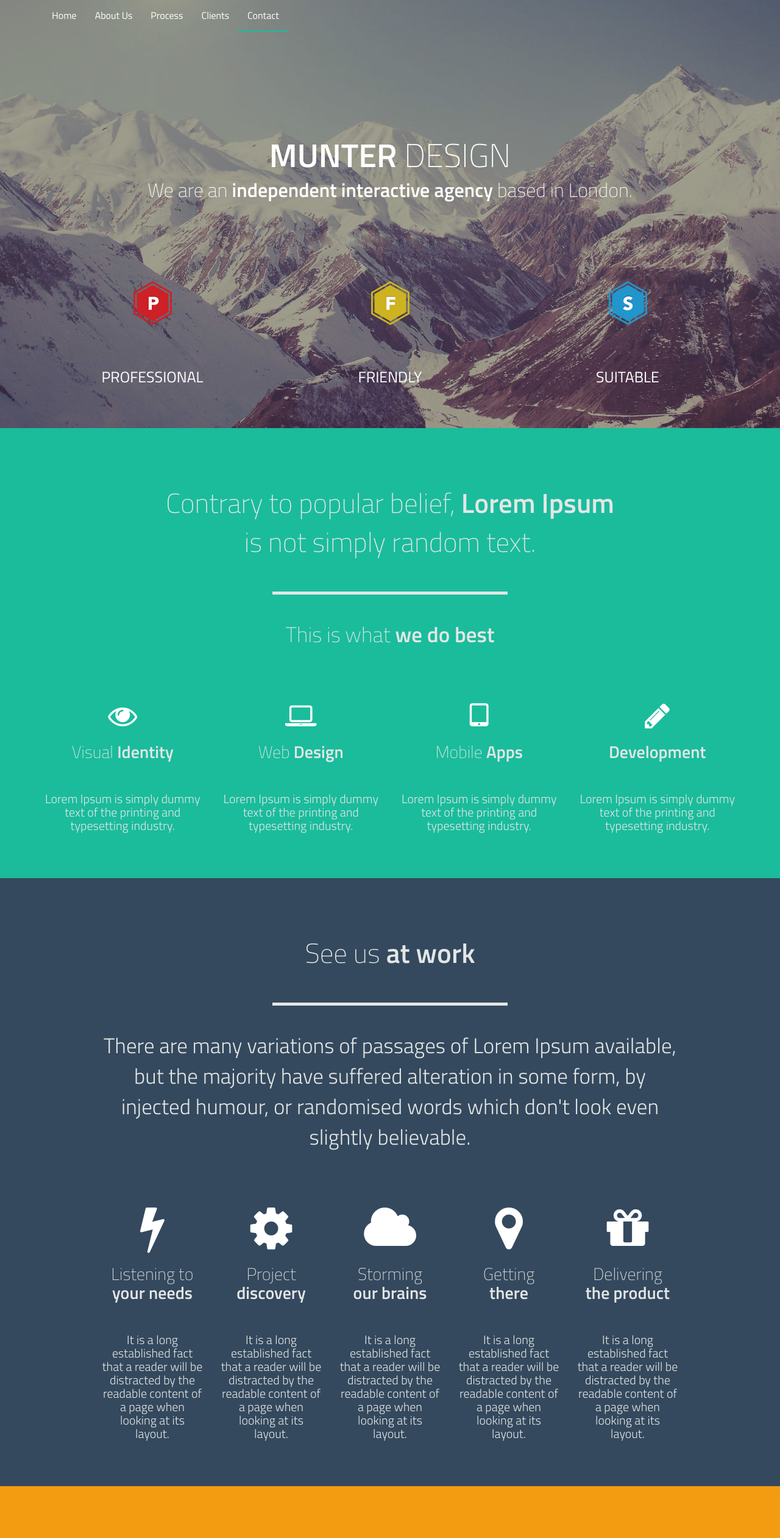
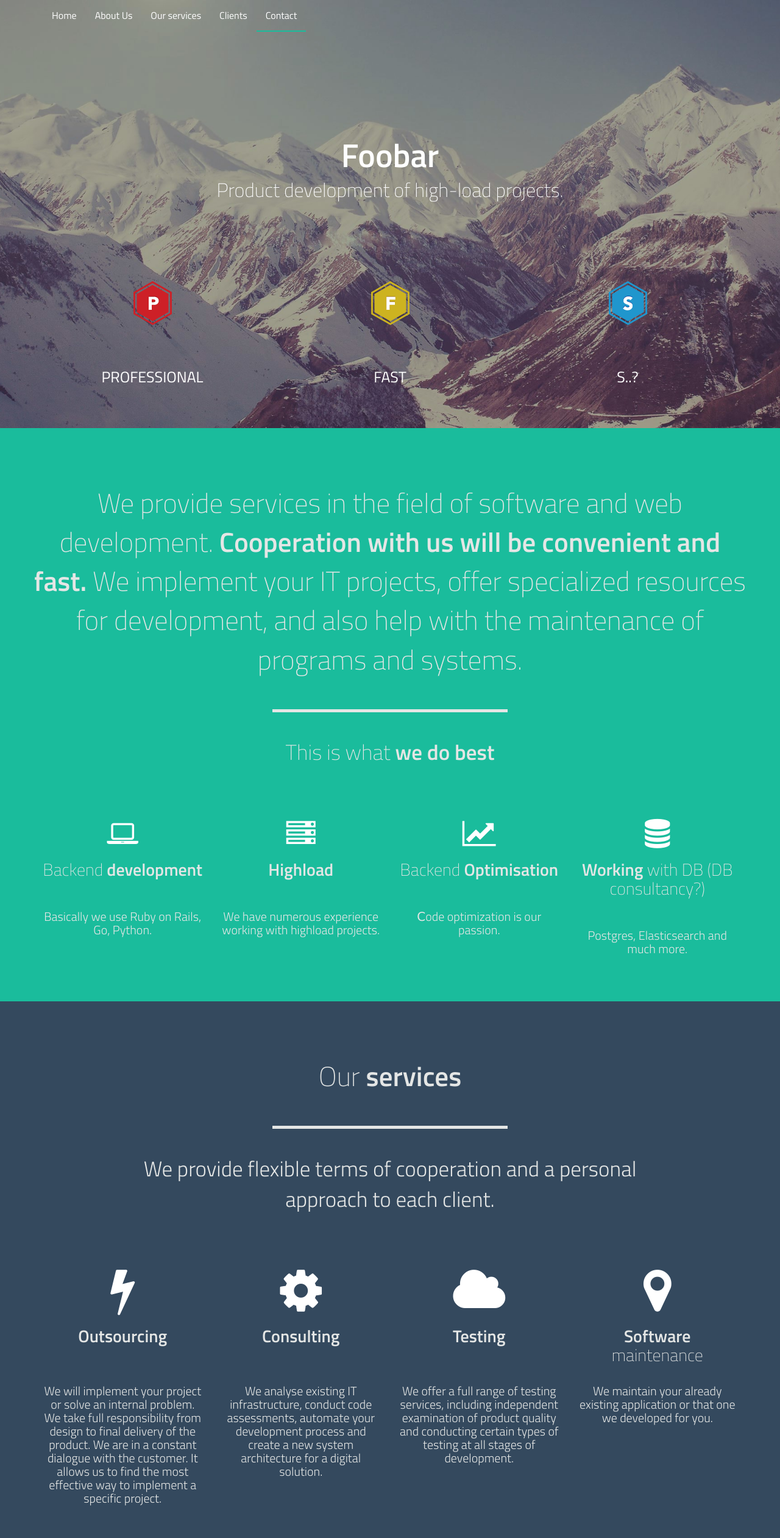
Before and after one commit to tataurov/foobar.github.io, a plain HTML site: page index.html in a window 1280 px wide. Shown: the top 2522 px of the page at 61% size. Drawn offline with Linux system fonts and the light colour scheme.

Commit message:
feat: texts and some icons changes

```diff
--- a/css/style.css
+++ b/css/style.css
@@ -82,7 +82,7 @@ body {
 }
 
 @media (min-width: 768px) and (max-width: 991px) {
-  #process .content-row h2 {
+  #services .content-row h2 {
     min-height: 6em;
   }
 }
@@ -314,13 +314,13 @@ i {
   }
 }
 
-#process {
+#services {
   background-color: #34495e;
   color: #e4e6e5;
   padding-top: 90px;
 }
 
-#process i {
+#services i {
   font-size: 80px;
   color: white;
 }
@@ -639,3 +639,8 @@ i {
   opacity: 1;
   display: block;
 }
+
+#services .content-row h2 {
+  padding-bottom: 0;
+  min-height: 3em;
+}
--- a/index.html
+++ b/index.html
@@ -2,10 +2,10 @@
 <html lang="en">
 <head>
   <meta charset="utf-8">
-  <title>Munter - Bootstrap One Page Template</title>
+  <title>Foobar - Product development of high-load projects</title>
   <meta content="width=device-width, initial-scale=1.0" name="viewport">
-  <meta content="" name="keywords">
-  <meta content="" name="description">
+  <meta content="development ruby ruby-on-rails high-load postgresql golang python" name="keywords">
+  <meta content="We provide services in the field of software and web development." name="description">
 
   <!-- Favicons -->
   <link href="img/favicon.png" rel="icon">
@@ -19,24 +19,21 @@
 
   <!-- Libraries CSS Files -->
   <link href="lib/font-awesome/css/font-awesome.min.css" rel="stylesheet">
-  <link href="lib/fancybox/fancybox.css" rel="stylesheet">
 
   <!-- Main Stylesheet File -->
   <link href="css/style.css" rel="stylesheet">
 
-  <link rel="prefetch" href="img/zoom.png">
+  <!-- Global site tag (gtag.js) - Google Analytics -->
+  <script async src="https://www.googletagmanager.com/gtag/js?id=G-QPR0GGKFZ7"></script>
+  <script>
+    window.dataLayer = window.dataLayer || [];
+    function gtag(){dataLayer.push(arguments);}
+    gtag('js', new Date());
 
-  <!-- =======================================================
-    Template Name: Munter
-    Template URL: https://templatemag.com/munter-bootstrap-one-page-template/
-    Author: TemplateMag.com
-    License: https://templatemag.com/license/
-  ======================================================= -->
+    gtag('config', 'G-QPR0GGKFZ7');
+  </script>
 </head>
-
 <body data-spy="scroll" data-offset="58" data-target="#navigation">
-
-  <!-- Fixed navbar -->
   <div id="navigation" class="navbar navbar-fixed-top">
     <div class="container">
       <div class="navbar-header">
@@ -48,229 +45,182 @@
         <ul class="nav navbar-nav">
           <li class="active"><a href="#intro" class="smoothscroll">Home</a></li>
           <li><a href="#about-us" class="smoothscroll">About Us</a></li>
-          <li><a href="#process" class="smoothscroll">Process</a></li>
+          <li><a href="#services" class="smoothscroll">Our services</a></li>
           <li><a href="#clients" class="smoothscroll">Clients</a></li>
           <li><a href="#contact" class="smoothscroll">Contact</a></li>
         </ul>
       </div>
-      <!--/.nav-collapse -->
     </div>
   </div>
 
-  <!-- === MAIN Background === -->
   <div class="slide story" id="intro" data-slide="1">
     <div class="container">
       <div id="home-row-1" class="row clearfix">
         <div class="col-12">
-          <h1 class="font-semibold">MUNTER <span class="font-thin">DESIGN</span></h1>
-          <h4 class="font-thin">We are an <span class="font-semibold">independent interactive agency</span> based in London.</h4>
+          <h1 class="font-semibold">Foobar</h1>
+          <h4 class="font-thin">Product development of high-load projects.</h4>
           <br>
           <br>
         </div>
-        <!-- /col-12 -->
       </div>
-      <!-- /row -->
       <div id="home-row-2" class="row clearfix">
 
         <div class="col-12 col-sm-4">
-          <a href="#portfolio" class="smoothscroll navigation-slide-a"><div class="home-hover navigation-slide"><img src="img/s02.png"></div><span>PROFESSIONAL</span></a>
+          <a href="#portfolio" class="smoothscroll navigation-slide-a"><div class="home-hover navigation-slide">
+            <img src="img/s02.png"></div><span>PROFESSIONAL</span>
+          </a>
         </div>
 
         <div class="col-12 col-sm-4">
-          <a href="#process" class="smoothscroll navigation-slide-a"><div class="home-hover navigation-slide"><img src="img/s01.png"></div><span>FRIENDLY</span></a>
+          <a href="#services" class="smoothscroll navigation-slide-a">
+            <div class="home-hover navigation-slide">
+              <img src="img/s01.png">
+            </div>
+            <span>FAST</span>
+          </a>
         </div>
 
         <div class="col-12 col-sm-4">
-          <a href="#clients" class="smoothscroll navigation-slide-a"><div class="home-hover navigation-slide"><img src="img/s03.png"></div><span>SUITABLE</span></a>
+          <a href="#clients" class="smoothscroll navigation-slide-a">
+            <div class="home-hover navigation-slide">
+              <img src="img/s03.png">
+            </div>
+            <span>S..?</span>
+          </a>
         </div>
       </div>
-      <!-- /row -->
     </div>
-    <!-- /container -->
   </div>
-  <!-- /slide1 -->
-
-  <!-- === Slide 2 === -->
   <div class="slide story" id="about-us" data-slide="2">
     <div class="container">
       <div class="row title-row">
-        <div class="col-12 font-thin">Contrary to popular belief, <span class="font-semibold">Lorem Ipsum</span> <br>is not simply random text.</div>
+        <div class="col-12 font-thin">
+          We provide services in the field of software and web development.
+          <span class="font-semibold">Cooperation with us will be convenient and fast.</span>
+          We implement your IT projects, offer specialized resources for development,
+          and also help with the maintenance of programs and systems.
+
+        </div>
       </div>
-      <!-- /row -->
       <div class="row line-row">
         <div class="hr">&nbsp;</div>
       </div>
-      <!-- /row -->
       <div class="row subtitle-row">
         <div class="col-12 font-thin">This is what <span class="font-semibold">we do best</span></div>
       </div>
-      <!-- /row -->
       <div class="row content-row">
         <div class="col-12 col-lg-3 col-sm-6">
-          <p><i class="fa fa-eye"></i></p>
-          <h2 class="font-thin">Visual <span class="font-semibold">Identity</span></h2>
-          <h4 class="font-thin">Lorem Ipsum is simply dummy text of the printing and typesetting industry.</h4>
+          <p><i class="fa fa-laptop"></i></p>
+          <h2 class="font-thin">Backend <span class="font-semibold">development</span></h2>
+          <h4 class="font-thin">Basically we use Ruby on Rails, Go, Python.</h4>
         </div>
-        <!-- /col12 -->
         <div class="col-12 col-lg-3 col-sm-6">
-          <p><i class="fa fa-laptop"></i></p>
-          <h2 class="font-thin">Web <span class="font-semibold">Design</span></h2>
-          <h4 class="font-thin">Lorem Ipsum is simply dummy text of the printing and typesetting industry.</h4>
+          <p><i class="fa fa-server"></i></p>
+          <h2 class="font-thin"><span class="font-semibold">Highload</span></h2>
+          <h4 class="font-thin">We have numerous experience working with highload projects.</h4>
         </div>
-        <!-- /col12 -->
         <div class="col-12 col-lg-3 col-sm-6">
-          <p><i class="fa fa-tablet"></i></p>
-          <h2 class="font-thin">Mobile <span class="font-semibold">Apps</span></h2>
-          <h4 class="font-thin">Lorem Ipsum is simply dummy text of the printing and typesetting industry.</h4>
+          <p><i class="fa fa-line-chart"></i></p>
+          <h2 class="font-thin">Backend <span class="font-semibold">Optimisation</span></h2>
+          <h4 class="font-thin">Сode optimization is our passion.</h4>
         </div>
-        <!-- /col12 -->
         <div class="col-12 col-lg-3 col-sm-6">
-          <p><i class="fa fa-pencil"></i></p>
-          <h2 class="font-semibold">Development</h2>
-          <h4 class="font-thin">Lorem Ipsum is simply dummy text of the printing and typesetting industry.</h4>
+          <p><i class="fa fa-database"></i></p>
+          <h2 class="font-thin"><span class="font-semibold">Working</span> with DB (DB consultancy?)</h2>
+          <h4 class="font-thin">Postgres, Elasticsearch and much more.</h4>
         </div>
-        <!-- /col12 -->
       </div>
-      <!-- /row -->
     </div>
-    <!-- /container -->
   </div>
-  <!-- /slide2 -->
 
-  <!-- === Slide 4 - Process === -->
-  <div class="slide story" id="process" data-slide="4">
+  <div class="slide story" id="services" data-slide="4">
     <div class="container">
       <div class="row title-row">
-        <div class="col-12 font-thin">See us <span class="font-semibold">at work</span></div>
+        <div class="col-12 font-thin">Our <span class="font-semibold">services</span></div>
       </div>
-      <!-- /row -->
       <div class="row line-row">
         <div class="hr">&nbsp;</div>
       </div>
-      <!-- /row -->
       <div class="row subtitle-row">
         <div class="col-sm-1 hidden-sm">&nbsp;</div>
-        <div class="col-12 col-sm-10 font-light">There are many variations of passages of Lorem Ipsum available, but the majority have suffered alteration in some form, by injected humour, or randomised words which don't look even slightly believable.</div>
+        <div class="col-12 col-sm-10 font-light">We provide flexible terms of cooperation and a personal approach to each client.</div>
         <div class="col-sm-1 hidden-sm">&nbsp;</div>
       </div>
-      <!-- /row -->
       <div class="row content-row">
-        <div class="col-sm-1 hidden-sm">&nbsp;</div>
-        <div class="col-12 col-sm-2">
+        <div class="col-12 col-sm-3">
           <p><i class="fa fa-bolt"></i></p>
-          <h2 class="font-thin">Listening to<br><span class="font-semibold" >your needs</span></h2>
-          <h4 class="font-thin">It is a long established fact that a reader will be distracted by the readable content of a page when looking at its layout.</h4>
+          <h2 class="font-thin"><span class="font-semibold" >Outsourcing</span></h2>
+          <h4 class="font-thin">We will implement your project or solve an internal problem. We take full responsibility from design to final delivery of the product. We are in a constant dialogue with the customer. It allows us to find the most effective way to implement a specific project.</h4>
         </div>
-        <!-- /col12 -->
-        <div class="col-12 col-sm-2">
+        <div class="col-12 col-sm-3">
           <p><i class="fa fa-cog"></i></p>
-          <h2 class="font-thin">Project<br><span class="font-semibold">discovery</span></h2>
-          <h4 class="font-thin">It is a long established fact that a reader will be distracted by the readable content of a page when looking at its layout.</h4>
+          <h2 class="font-thin"><span class="font-semibold">Consulting</span></h2>
+          <h4 class="font-thin">We analyse existing IT infrastructure, conduct code assessments, automate your development process and create a new system architecture for a digital solution.</h4>
         </div>
-        <!-- /col12 -->
-        <div class="col-12 col-sm-2">
+        <div class="col-12 col-sm-3">
           <p><i class="fa fa-cloud"></i></p>
-          <h2 class="font-thin">Storming<br><span class="font-semibold">our brains</span></h2>
-          <h4 class="font-thin">It is a long established fact that a reader will be distracted by the readable content of a page when looking at its layout.</h4>
+          <h2 class="font-thin"><span class="font-semibold">Testing</span></h2>
+          <h4 class="font-thin">We offer a full range of testing services, including independent examination of product quality and conducting certain types of testing at all stages of development.</h4>
         </div>
-        <!-- /col12 -->
-        <div class="col-12 col-sm-2">
+        <div class="col-12 col-sm-3">
           <p><i class="fa fa-map-marker"></i></p>
-          <h2 class="font-thin">Getting<br><span class="font-semibold">there</span></h2>
-          <h4 class="font-thin">It is a long established fact that a reader will be distracted by the readable content of a page when looking at its layout.</h4>
+          <h2 class="font-thin"><span class="font-semibold">Software</span><br />maintenance</h2>
+          <h4 class="font-thin">We maintain your already existing application or that one we developed for you.</h4>
         </div>
-        <!-- /col12 -->
-        <div class="col-12 col-sm-2">
-          <p><i class="fa fa-gift"></i></p>
-          <h2 class="font-thin">Delivering<br><span class="font-semibold">the product</span></h2>
-          <h4 class="font-thin">It is a long established fact that a reader will be distracted by the readable content of a page when looking at its layout.</h4>
-        </div>
-        <!-- /col12 -->
-        <div class="col-sm-1 hidden-sm">&nbsp;</div>
       </div>
-      <!-- /row -->
     </div>
-    <!-- /container -->
   </div>
-  <!-- /slide4 -->
-
-  <!-- === Slide 5 === -->
   <div class="slide story" id="clients" data-slide="5">
     <div class="container">
       <div class="row title-row">
         <div class="col-12 font-thin"><span class="font-semibold">Clients</span> we’ve worked with</div>
       </div>
-      <!-- /row -->
       <div class="row line-row">
         <div class="hr">&nbsp;</div>
       </div>
-      <!-- /row -->
       <div class="row subtitle-row" id="js-text-slides-content">
         <div class="js-text-slides-content__slide text-slides-content__slide active" data-slide="1">
           <div class="col-sm-1 hidden-sm">&nbsp;</div>
           <div class="col-12 col-sm-10 font-light">
-            Contrary to popular belief, Lorem Ipsum is not simply random text. It has roots in a piece of classical Latin
-            literature from 45 BC, making it over 2000 years old.
-            <br/><br/>
-            The standard chunk of Lorem Ipsum used since the 1500s is reproduced
-            below for those interested. Sections 1.10.32 and 1.10.33 from "de Finibus Bonorum et Malorum" by Cicero.
+            Wallarm
+            1. A company whose product is used by top Internet businesses in Russia and the USA to protect their web applications.
+            2. (с сайта валларма) Wallarm security platform automates application protection and security testing. Hundreds of customers already rely on Wallarm to secure websites, microservices and APIs running on private and public clouds. Wallarm AI enables application-specific dynamic WAF rules, proactively tests for vulnerabilities, and creates feedback loop to improve detection accuracy.
+            3. Several projects related to code optimization, legacy updates and feature development
+            Статья про оптимизацию
+            https://lab.wallarm.com/putting-wallarm-management-console-on-a-fast-track/
           </div>
           <div class="col-sm-1 hidden-sm">&nbsp;</div>
         </div>
         <div class="js-text-slides-content__slide text-slides-content__slide" data-slide="2">
           <div class="col-sm-1 hidden-sm">&nbsp;</div>
           <div class="col-12 col-sm-10 font-light">
-            The standard chunk of Lorem Ipsum used since the 1500s is reproduced
-            <br/><br/>
-            below for those interested. Sections 1.10.32 and 1.10.33 from "de Finibus Bonorum et Malorum" by Cicero.
+            Klara
+            (с сайта Клары) Klara is the secure healthcare communication platform, revolutionizing healthcare communication for everyone involved in the patient's journey.
           </div>
           <div class="col-sm-1 hidden-sm">&nbsp;</div>
         </div>
         <div class="js-text-slides-content__slide text-slides-content__slide" data-slide="3">
           <div class="col-sm-1 hidden-sm">&nbsp;</div>
           <div class="col-12 col-sm-10 font-light">
-            Contrary to popular belief, Lorem Ipsum is not simply random text. It has roots in a piece of classical Latin
-            literature from 45 BC, making it over 2000 years old.
-          </div>
-          <div class="col-sm-1 hidden-sm">&nbsp;</div>
-        </div>
-        <div class="js-text-slides-content__slide text-slides-content__slide" data-slide="4">
-          <div class="col-sm-1 hidden-sm">&nbsp;</div>
-          <div class="col-12 col-sm-10 font-light">
-            Hello World
-          </div>
-          <div class="col-sm-1 hidden-sm">&nbsp;</div>
-        </div>
-        <div class="js-text-slides-content__slide text-slides-content__slide" data-slide="5">
-          <div class="col-sm-1 hidden-sm">&nbsp;</div>
-          <div class="col-12 col-sm-10 font-light">
-            Contrary to popular belief, Lorem Ipsum is not simply random text. It has roots in a piece of classical Latin
-            literature from 45 BC, making it over 2000 years old.
+            Yandex
           </div>
           <div class="col-sm-1 hidden-sm">&nbsp;</div>
         </div>
       </div>
-      <!-- /row -->
       <div class="row content-row">
-        <div class="col-1 col-sm-1 hidden-sm">&nbsp;</div>
+        <div class="col-3 col-sm-3 hidden-sm">&nbsp;</div>
         <div class="col-12 col-sm-2 js-text-slides-content__nav-item text-slides-content__nav-item" data-slide="1"><img src="img/client01.png" alt=""></div>
         <div class="col-12 col-sm-2 js-text-slides-content__nav-item text-slides-content__nav-item" data-slide="2"><img src="img/client02.png" alt=""></div>
         <div class="col-12 col-sm-2 js-text-slides-content__nav-item text-slides-content__nav-item" data-slide="3"><img src="img/client03.png" alt=""></div>
-        <div class="col-12 col-sm-2 js-text-slides-content__nav-item text-slides-content__nav-item" data-slide="4"><img src="img/client04.png" alt=""></div>
-        <div class="col-12 col-sm-2 js-text-slides-content__nav-item text-slides-content__nav-item" data-slide="5"><img src="img/client05.png" alt=""></div>
-        <div class="col-1 col-sm-1 hidden-sm">&nbsp;</div>
+        <div class="col-3 col-sm-3 hidden-sm">&nbsp;</div>
       </div>
-      <!-- /row -->
     </div>
-    <!-- /container -->
   </div>
-  <!-- /slide5 -->
 
-  <!-- === Slide 6 / Contact === -->
   <div class="slide story" id="contact" data-slide="6">
     <div class="container">
       <div class="row title-row">
-        <div class="col-12 font-light">Leave us a <span class="font-semibold">message</span></div>
+        <div class="col-12 font-light">Contacts</div>
       </div>
       <!-- /row -->
       <div class="row line-row">
@@ -302,19 +252,17 @@
   <div id="copyrights">
     <div class="container">
       <div class="credits">
-        <a href="http://foobar.engineering/">FooBar</a>
+        <span>FooBar 2020</span>
       </div>
     </div>
   </div>
 
-  <!-- JavaScript Libraries -->
   <script src="lib/jquery/jquery.min.js"></script>
   <script src="lib/bootstrap/js/bootstrap.min.js"></script>
   <script src="lib/easing/easing.min.js"></script>
   <script src="lib/php-mail-form/validate.js"></script>
   <script src="lib/fancybox/fancybox.js"></script>
 
-  <!-- Template Main Javascript File -->
   <script src="js/main.js"></script>
 
 </body>
```
